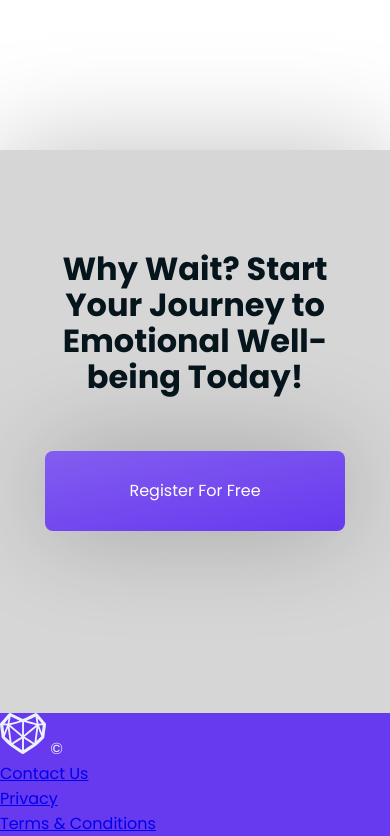
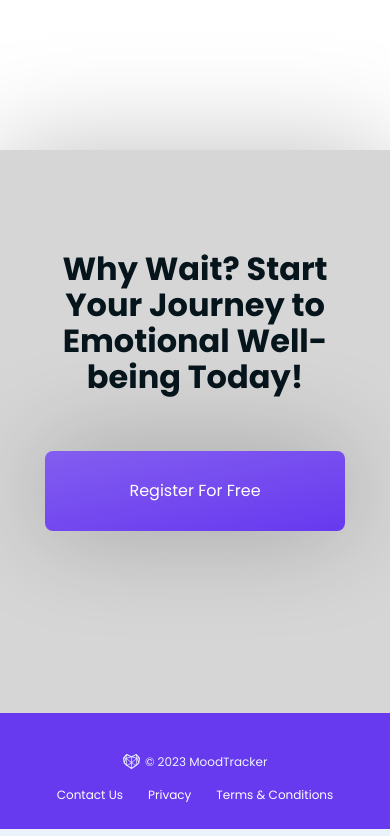
Before and after one commit to brandonaldred/mood-tracker, a Next.js app: page / in a window 390 px wide. Shown: the part 1842-2678 px from the top of the page. Built offline with nearby package versions, Linux system fonts and the light colour scheme.

Commit message:
just minor updates

```diff
--- a/app/page.js
+++ b/app/page.js
@@ -40,12 +40,17 @@ export default function Index() {
                 <Link className={styles.register} href="/register">Register For Free</Link>
             </div>
             <div className={`${styles.footer}`}>
-                <p><img src={icon.src} alt="MoodTracker" /> &copy;</p>
-                <ul>
-                    <li><Link href="/contact">Contact Us</Link></li>
-                    <li><Link href="/privacy">Privacy</Link></li>
-                    <li><Link href="/terms">Terms & Conditions</Link></li>
-                </ul>
+                <div className={`${styles.footerContents}`}>
+                    <div>
+                        <img src={icon.src} alt="MoodTracker" />
+                        <p>&copy; 2023 MoodTracker</p>
+                    </div>
+                    <ul>
+                        <li><Link href="/contact">Contact Us</Link></li>
+                        <li><Link href="/privacy">Privacy</Link></li>
+                        <li><Link href="/terms">Terms & Conditions</Link></li>
+                    </ul>
+                </div>
             </div>
         </>
     )
--- a/app/page.module.css
+++ b/app/page.module.css
@@ -102,18 +102,81 @@
     line-height: 2.25rem;
 }
 
-.signup a {
-
-}
-
 .footer {
     background-color: var(--purple);
     color: var(--lt-gray);
+    padding: 25px;
 }
 
-@media screen and (max-width: 600px) {
+.footer img {
+    margin-right: 25px;
+}
+
+.footer ul {
+    display: flex;
+    gap: 25px;
+    width: 50%;
+    font-size: .75rem;
+    justify-content: flex-end;
+}
+
+.footer p {
+    font-size: .75rem;
+}
+
+.footer li {
+    list-style: none;
+}
+
+.footer li a {
+    color: var(--white);
+    text-decoration: none;
+}
+
+.footerContents {
+    display: flex;
+    justify-content: space-between;
+    align-items: center;
+    margin: auto;
+    width: 100%;
+    max-width: 750px;
+}
+
+.footerContents div {
+    display: flex;
+    align-items: center;
+}
+
+@media screen and (max-width: 650px) {
     .how ul {
         grid-template-columns: 1fr;
         gap: 3rem;
     }
+    .footer {
+        font-size: .8rem;
+    }
+
+    .footerContents {
+        flex-wrap: wrap;
+    }
+
+    .footerContents div {
+        display: flex;
+        justify-content: center;
+        align-items: center;
+        margin: 15px auto;
+    }
+
+    .footerContents ul {
+        margin-top: 25px;
+        width: 100%;
+        margin: auto;
+        justify-content: center;
+    }
+
+    .footerContents img {
+        display: block;
+        width: 10%;
+        margin-right: 5px;
+    }
 }
```
